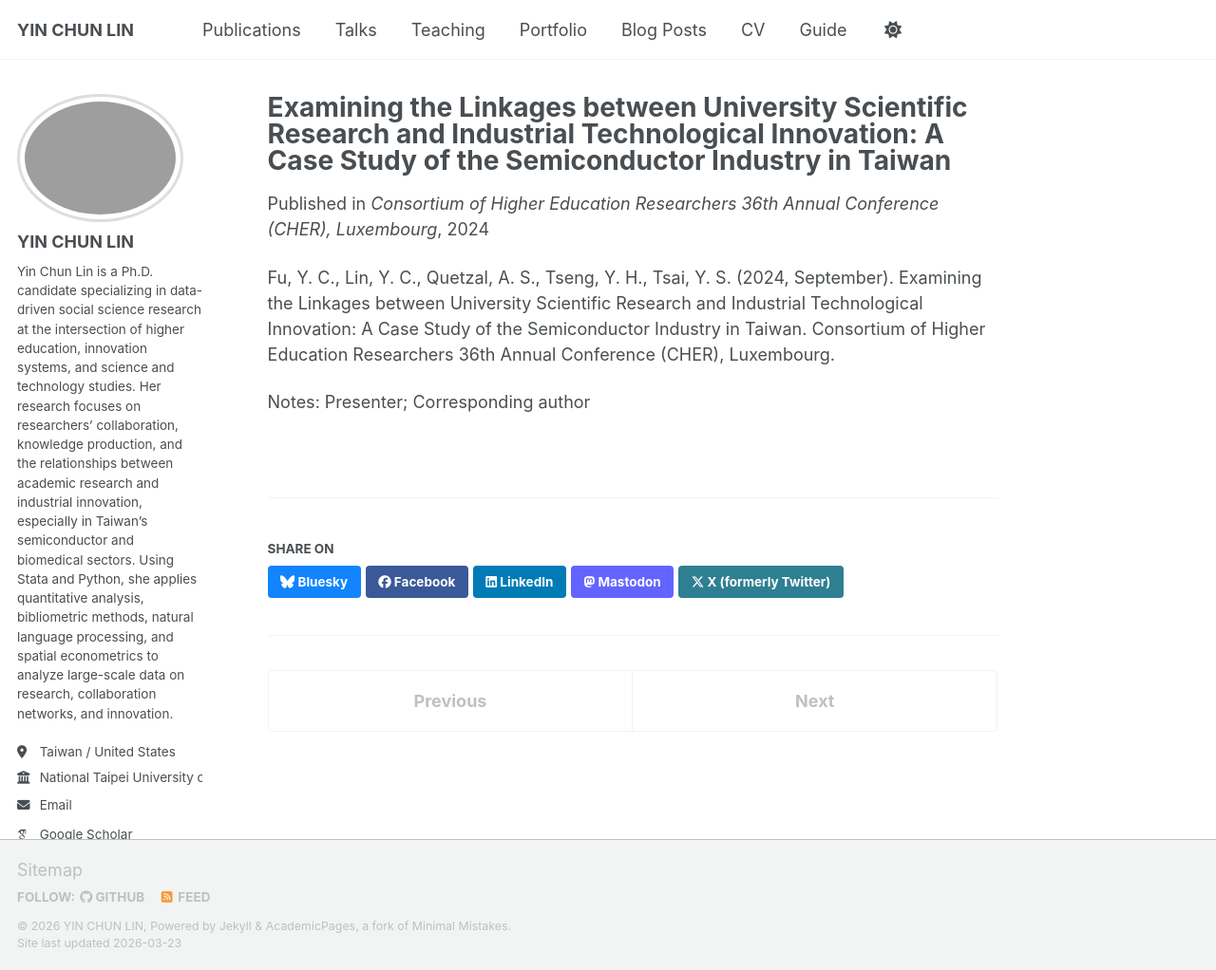
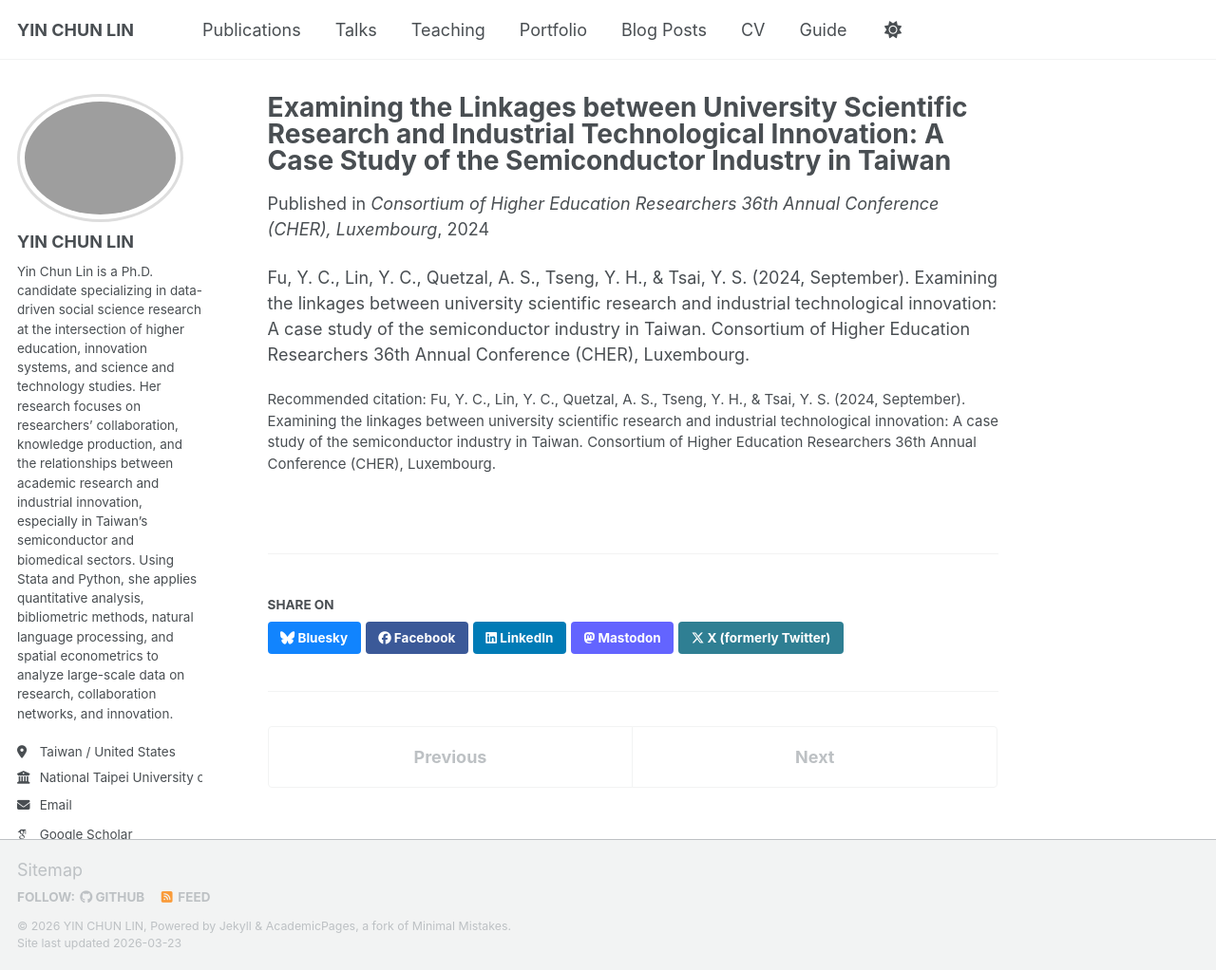
Before and after one commit to Christina0824/yinchun.github.io, a Jekyll site: the page built from _publications/2024-cher-semiconductor-taiwan.md, in a window 1280 px wide and 1022 px high. Shown: the whole window at 95% size. Built offline with Jekyll 4.4.1, drawn with Linux system fonts in a browser that asks for light colours; some web fonts are replaced; a script bundle is joined from its source files by our own code; library files that are not in the unit come from our copies.

Commit message:
Update 2024-cher-semiconductor-taiwan.md

```diff
--- a/_publications/2024-cher-semiconductor-taiwan.md
+++ b/_publications/2024-cher-semiconductor-taiwan.md
@@ -1,14 +1,13 @@
 ---
 title: "Examining the Linkages between University Scientific Research and Industrial Technological Innovation: A Case Study of the Semiconductor Industry in Taiwan"
 collection: publications
-category: conferences
+category: conference papers
 permalink: /publication/2024-cher-semiconductor-taiwan
 date: 2024-09-01
 venue: "Consortium of Higher Education Researchers 36th Annual Conference (CHER), Luxembourg"
+citation: "Fu, Y. C., Lin, Y. C., Quetzal, A. S., Tseng, Y. H., & Tsai, Y. S. (2024, September). Examining the linkages between university scientific research and industrial technological innovation: A case study of the semiconductor industry in Taiwan. Consortium of Higher Education Researchers 36th Annual Conference (CHER), Luxembourg."
+excerpt: "International conference paper | Presenter | Corresponding author"
+notes: "Presenter and corresponding author"
 ---
 
-Fu, Y. C., Lin, Y. C., Quetzal, A. S., Tseng, Y. H., Tsai, Y. S. (2024, September).
-Examining the Linkages between University Scientific Research and Industrial Technological Innovation: A Case Study of the Semiconductor Industry in Taiwan.
-Consortium of Higher Education Researchers 36th Annual Conference (CHER), Luxembourg.
-
-Notes: Presenter; Corresponding author
+Fu, Y. C., Lin, Y. C., Quetzal, A. S., Tseng, Y. H., & Tsai, Y. S. (2024, September). Examining the linkages between university scientific research and industrial technological innovation: A case study of the semiconductor industry in Taiwan. Consortium of Higher Education Researchers 36th Annual Conference (CHER), Luxembourg.
```
